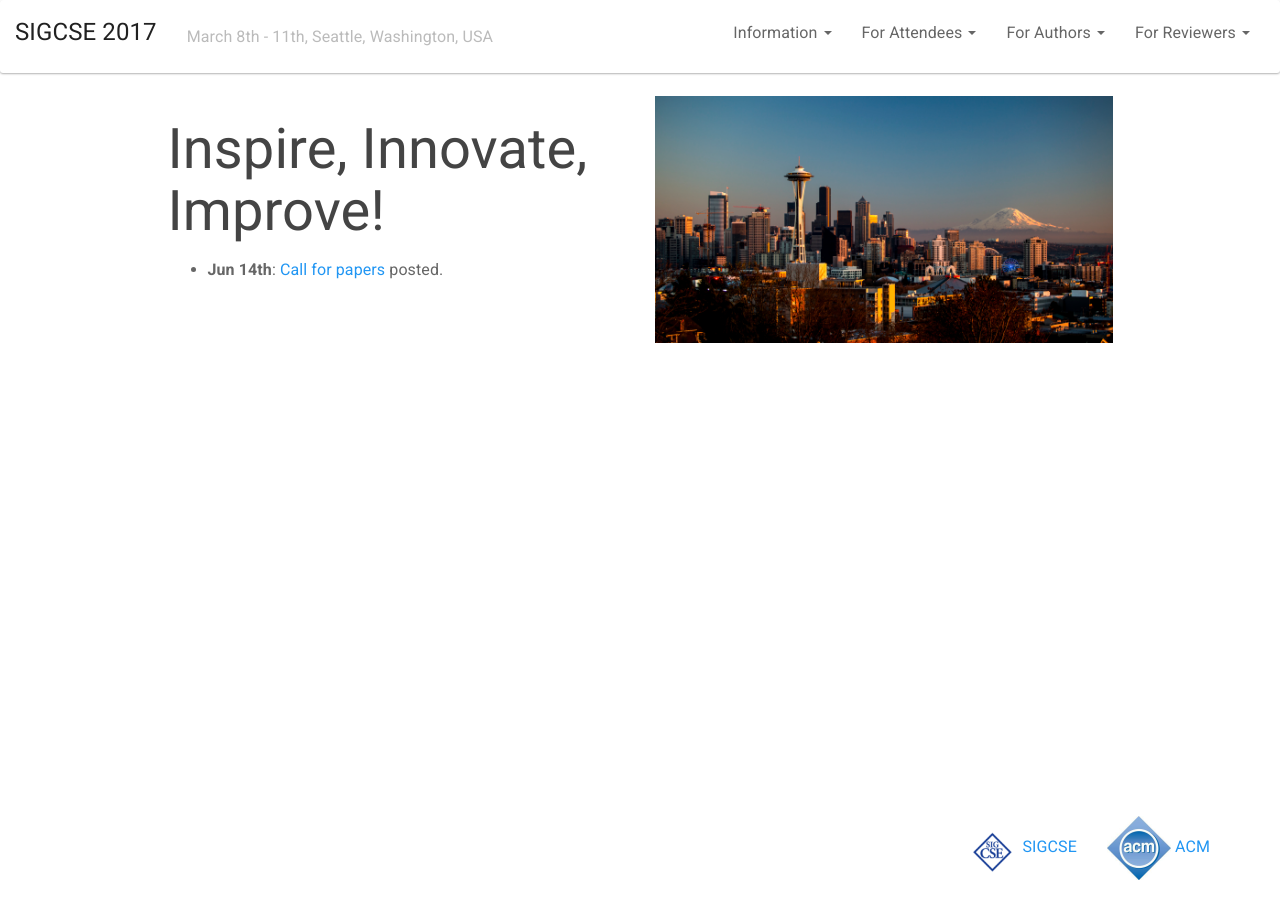
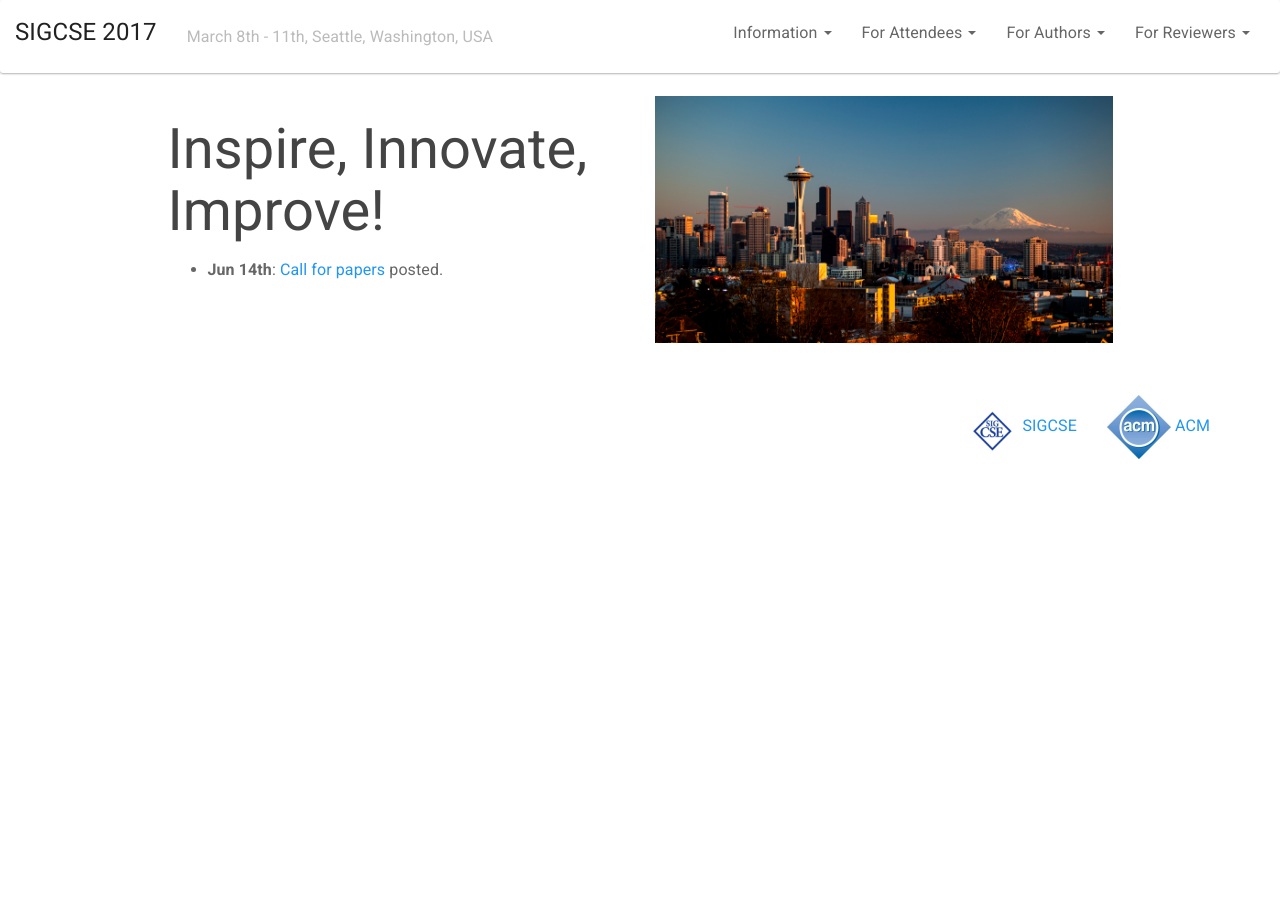
Before and after one commit to sigcsets/sigcse2017, a Jekyll site: the page built from index.html, in a window 1280 px wide. Built offline with Jekyll 4.4.1, drawn with Linux system fonts in a browser that asks for light colours.

Commit message:
Added policies, footer.

```diff
--- a/_includes/footer.html
+++ b/_includes/footer.html
@@ -2,51 +2,37 @@
 
   <div class="wrapper">
 
-    <h2 class="footer-heading">{{ site.title }}</h2>
-
     <div class="footer-col-wrapper">
       <div class="footer-col  footer-col-1">
-        <ul class="contact-list">
-          <li>{{ site.title }}</li>
-          <li><a href="mailto:{{ site.email }}">{{ site.email }}</a></li>
-        </ul>
       </div>
 
       <div class="footer-col  footer-col-2">
         <ul class="social-media-list">
-          {% if site.github_username %}
-          <li>
-            <a href="https://github.com/{{ site.github_username }}">
-              <span class="icon  icon--github">
-                <svg viewBox="0 0 16 16">
-                  <path fill="#828282" d="M7.999,0.431c-4.285,0-7.76,3.474-7.76,7.761 c0,3.428,2.223,6.337,5.307,7.363c0.388,0.071,0.53-0.168,0.53-0.374c0-0.184-0.007-0.672-0.01-1.32 c-2.159,0.469-2.614-1.04-2.614-1.04c-0.353-0.896-0.862-1.135-0.862-1.135c-0.705-0.481,0.053-0.472,0.053-0.472 c0.779,0.055,1.189,0.8,1.189,0.8c0.692,1.186,1.816,0.843,2.258,0.645c0.071-0.502,0.271-0.843,0.493-1.037 C4.86,11.425,3.049,10.76,3.049,7.786c0-0.847,0.302-1.54,0.799-2.082C3.768,5.507,3.501,4.718,3.924,3.65 c0,0,0.652-0.209,2.134,0.796C6.677,4.273,7.34,4.187,8,4.184c0.659,0.003,1.323,0.089,1.943,0.261 c1.482-1.004,2.132-0.796,2.132-0.796c0.423,1.068,0.157,1.857,0.077,2.054c0.497,0.542,0.798,1.235,0.798,2.082 c0,2.981-1.814,3.637-3.543,3.829c0.279,0.24,0.527,0.713,0.527,1.437c0,1.037-0.01,1.874-0.01,2.129 c0,0.208,0.14,0.449,0.534,0.373c3.081-1.028,5.302-3.935,5.302-7.362C15.76,3.906,12.285,0.431,7.999,0.431z"/>
-                </svg>
-              </span>
 
-              <span class="username">{{ site.github_username }}</span>
-            </a>
-          </li>
-          {% endif %}
-
-          {% if site.twitter_username %}
-          <li>
-            <a href="https://twitter.com/{{ site.twitter_username }}">
-              <span class="icon  icon--twitter">
-                <svg viewBox="0 0 16 16">
-                  <path fill="#828282" d="M15.969,3.058c-0.586,0.26-1.217,0.436-1.878,0.515c0.675-0.405,1.194-1.045,1.438-1.809
-                  c-0.632,0.375-1.332,0.647-2.076,0.793c-0.596-0.636-1.446-1.033-2.387-1.033c-1.806,0-3.27,1.464-3.27,3.27 c0,0.256,0.029,0.506,0.085,0.745C5.163,5.404,2.753,4.102,1.14,2.124C0.859,2.607,0.698,3.168,0.698,3.767 c0,1.134,0.577,2.135,1.455,2.722C1.616,6.472,1.112,6.325,0.671,6.08c0,0.014,0,0.027,0,0.041c0,1.584,1.127,2.906,2.623,3.206 C3.02,9.402,2.731,9.442,2.433,9.442c-0.211,0-0.416-0.021-0.615-0.059c0.416,1.299,1.624,2.245,3.055,2.271 c-1.119,0.877-2.529,1.4-4.061,1.4c-0.264,0-0.524-0.015-0.78-0.046c1.447,0.928,3.166,1.469,5.013,1.469 c6.015,0,9.304-4.983,9.304-9.304c0-0.142-0.003-0.283-0.009-0.423C14.976,4.29,15.531,3.714,15.969,3.058z"/>
-                </svg>
-              </span>
-
-              <span class="username">{{ site.twitter_username }}</span>
-            </a>
-          </li>
-          {% endif %}
         </ul>
       </div>
 
       <div class="footer-col  footer-col-3">
-        <p class="text">{{ site.description }}</p>
+
+            <ul class="nav navbar-nav navbar-right">
+              <li>
+                <a href="http://www.sigcse.org/" target="_blank">
+                  <img
+                  src = "{{ '/images/acm/sigcse-logo-64.png' | prepend: site.baseurl }}"
+                  alt = "ACM SIGCSE Logo. Yay SIGCSE!"
+                />
+                SIGCSE</a>
+              </li>
+              <li>
+                <a href="https://www.acm.org/" target="_blank">
+                  <img
+                  src = "{{ '/images/acm/acm-logo-64.png' | prepend: site.baseurl }}"
+                  alt = "ACM Logo. Long Live the Digital Library."
+                  />
+                ACM</a>
+              </li>
+            </ul>
+
       </div>
     </div>
 
--- a/_includes/nav/info-dropdown.html
+++ b/_includes/nav/info-dropdown.html
@@ -7,7 +7,17 @@
               aria-expanded="false"> Information <span class="caret"></span></a>
 
   <ul class="dropdown-menu">
-    <li><a href="{{ '/info/cfp.html' | prepend: site.baseurl }}">Call for Papers</a></li>
+    <li>
+      <a href="{{ '/info/cfp.html' | prepend: site.baseurl }}">
+        Call for Papers
+      </a>
+    </li>
+    <li role="separator" class="divider"></li>
+    <li>
+      <a href="{{ '/info/policies.html' | prepend: site.baseurl }}">
+        Policies
+      </a>
+    </li>
   </ul>
 
 </li>
--- a/_layouts/default.html
+++ b/_layouts/default.html
@@ -11,29 +11,8 @@
         {{ content }}
       </div>
     </div>
-    <footer class="footer navbar-fixed-bottom">
-      <div class="container">
-        <!-- FAR RIGHT -->
-        <ul class="nav navbar-nav navbar-right">
-          <li>
-            <a href="http://www.sigcse.org/" target="_blank">
-              <img
-              src = "{{ '/images/acm/sigcse-logo-64.png' | prepend: site.baseurl }}"
-              alt = "ACM SIGCSE Logo"
-            />
-            SIGCSE</a>
-          </li>
-          <li>
-            <a href="https://www.acm.org/" target="_blank">
-              <img
-              src = "{{ '/images/acm/acm-logo-64.png' | prepend: site.baseurl }}"
-              alt = "ACM Logo"
-              />
-            ACM</a>
-          </li>
-        </ul>
-      </div>
-    </footer>
+
+    {% include footer.html %}
   </body>
 
 </html>
--- a/css/site-overrides.css
+++ b/css/site-overrides.css
@@ -1,5 +1,8 @@
-/* style.css */
+/* Make the font bigger. */
 * {
    font-size: 16px;
    line-height: 2;
 }
+
+/* For footer. */
+body { padding-bottom: 70px; }
--- a/index.html
+++ b/index.html
@@ -15,7 +15,8 @@
       <img  class = "img-responsive"
             src = "images/venue/seattle-mountain-tiffany98101-500.png"
             alt = "Seattle with a mountain in the background.
-                   The mountain has snow on it, but it seems awfully far away.
+                   The mountain has snow on it.
+                   A building, which might be a UFO, is in the foreground.
                    Picture CC-BY tiffany98101."/>
   </div>
 
```
Also changed, not shown: info/policies.md (added, +25 -0 lines).
